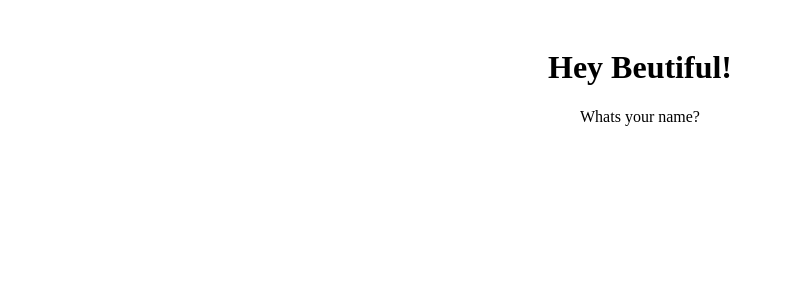
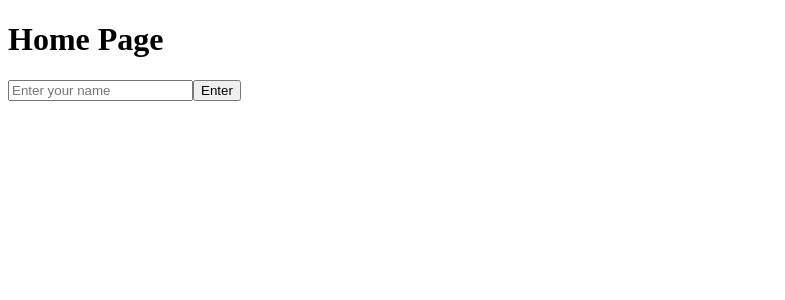
Before and after one commit to Eric-MK/vl_webapp, a Vue app: page / in a window 1280 px wide. Shown: the top 300 px of the page, without its empty margins (0-785 px from the left). Built offline with nearby package versions, Linux system fonts and the light colour scheme.

Commit message:
updating the homepage for input

```diff
--- a/src/views/Home.vue
+++ b/src/views/Home.vue
@@ -1,25 +1,42 @@
 <template>
-  <div class="home">
-    <h1>Hey Beutiful!</h1>
-    <p>Whats your name?</p>
-
-
+  <div>
+    <h1>Home Page</h1>
+    <input type="text" v-model="enteredName" placeholder="Enter your name"/>
+    <button @click="checkName">Enter</button>
+    <div v-if="showError" class="error-popup">
+      You are not Dorcas!
+    </div>
   </div>
 </template>
 
 <script>
 export default {
   name: 'Home',
-
-
+  data() {
+    return {
+      enteredName: '',
+      showError: false,
+    };
+  },
+  methods: {
+    checkName() {
+      // Convert both input and comparison string to lowercase to ensure case-insensitive comparison
+      if (this.enteredName.toLowerCase() === 'dorcas') {
+        this.$router.push({ name: 'name' }); // Assuming 'name' is the name of the route you want to navigate to
+      } else {
+        this.showError = true;
+        // Optionally hide the popup after some time
+        setTimeout(() => {
+          this.showError = false;
+        }, 3000);
+      }
+    }
+  }
 };
 </script>
 
 <style scoped>
-.home {
-  text-align: center;
-  padding: 20px;
+.error-popup {
+  color: red;
 }
-
-
 </style>
```
